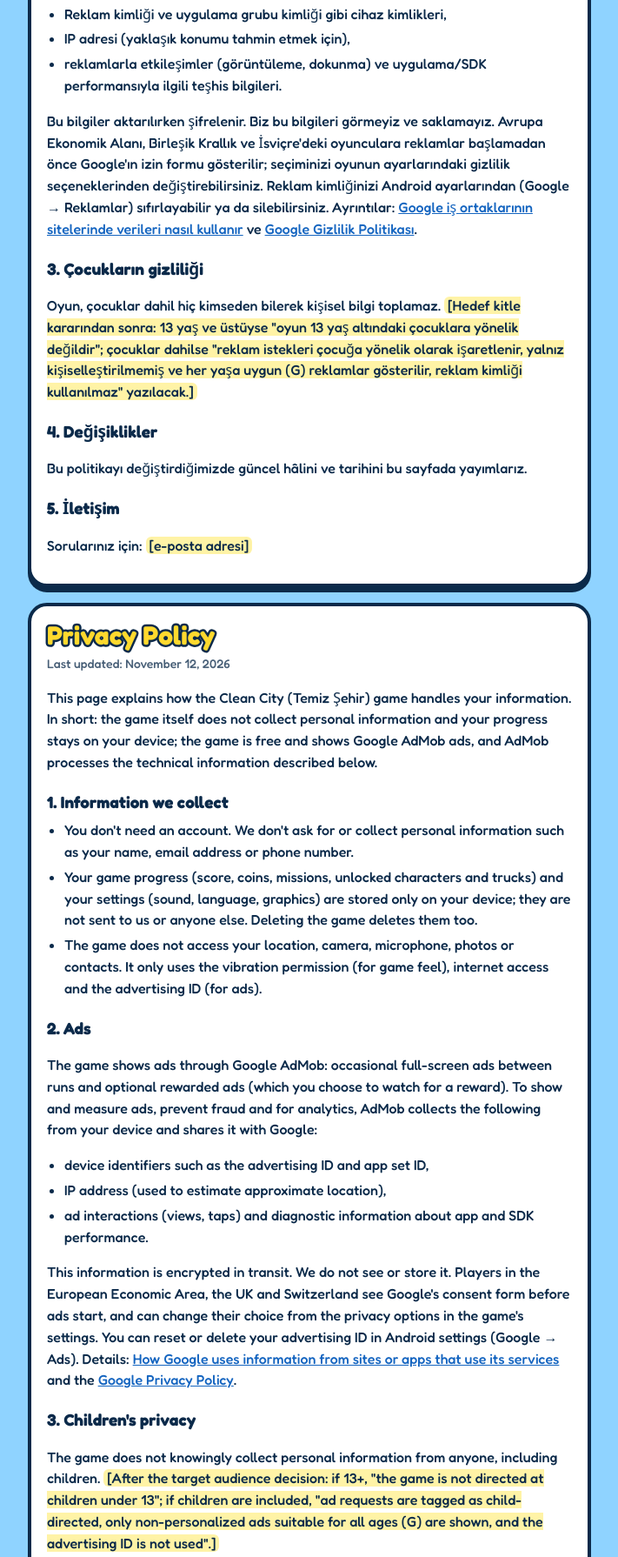
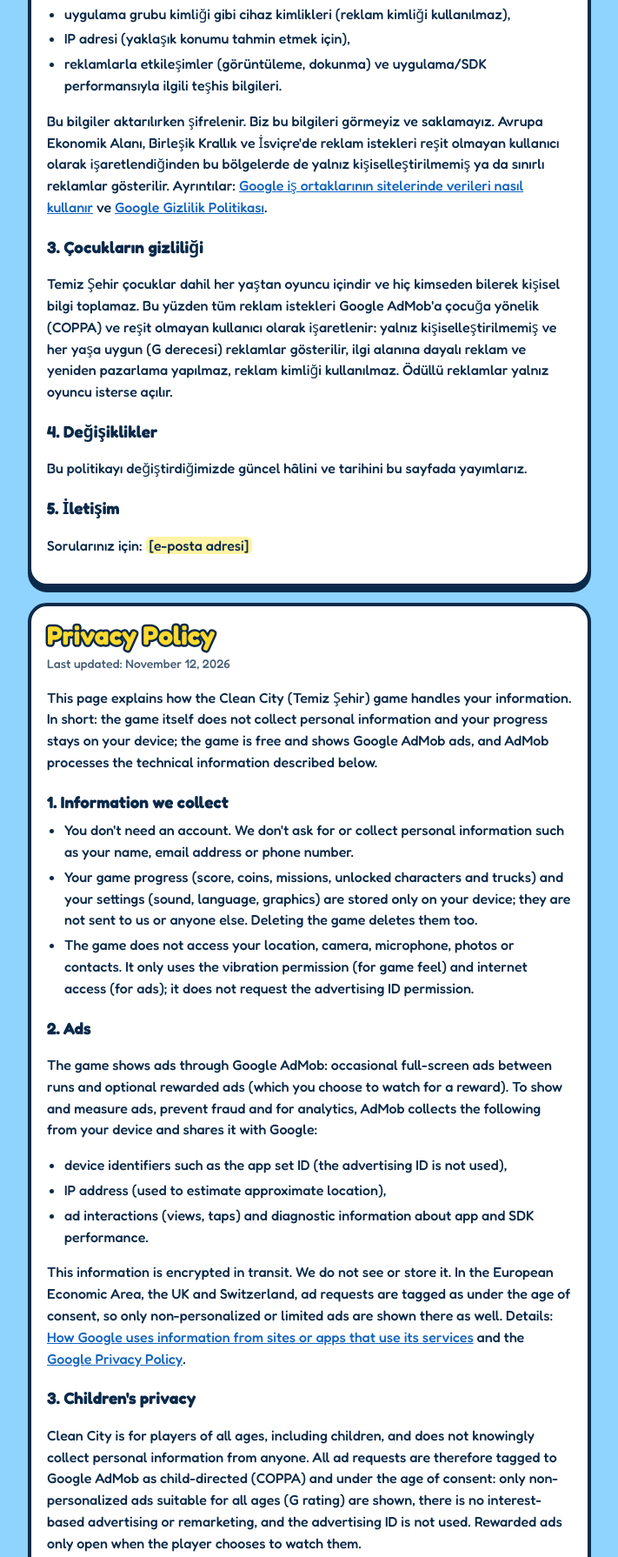
Before and after one commit to ap520888/temiz-sehir-gizlilik, a plain HTML site: page index.html in a window 1280 px wide. Shown: the part 697-2487 px from the top of the page at 87% size, without its empty margins (284-995 px from the left). Drawn offline with Linux system fonts and the light colour scheme.

Commit message:
Çocuklar dahil kitleye göre güncellendi

```diff
--- a/index.html
+++ b/index.html
@@ -39,20 +39,20 @@
     <ul>
       <li>Hesap açmanız gerekmez. Adınız, e-posta adresiniz, telefon numaranız gibi kişisel bilgiler sorulmaz ve toplanmaz.</li>
       <li>Oyundaki ilerlemeniz (puan, altın, görevler, açtığınız karakter ve kamyonlar) ve ayarlarınız (ses, dil, grafik) yalnızca cihazınızda saklanır; bize ya da başka birine gönderilmez. Oyunu silerseniz bu bilgiler de silinir.</li>
-      <li>Oyun konumunuza, kameranıza, mikrofonunuza, fotoğraflarınıza ya da rehberinize erişmez. Yalnızca titreşim (oyun hissi için), internet ve reklam kimliği (reklamlar için) izinlerini kullanır.</li>
+      <li>Oyun konumunuza, kameranıza, mikrofonunuza, fotoğraflarınıza ya da rehberinize erişmez. Yalnızca titreşim (oyun hissi için) ve internet (reklamlar için) izinlerini kullanır; reklam kimliği iznini istemez.</li>
     </ul>
 
     <h2>2. Reklamlar</h2>
     <p>Oyun, reklamları Google AdMob ile gösterir: koşu sonlarında ara sıra çıkan tam ekran reklamlar ve isteğe bağlı ödüllü reklamlar (ödül karşılığında sizin seçerek izlediğiniz). AdMob, reklamları göstermek, ölçmek, kötüye kullanımı önlemek ve analiz için cihazınızdan şu bilgileri toplar ve Google ile paylaşır:</p>
     <ul>
-      <li>Reklam kimliği ve uygulama grubu kimliği gibi cihaz kimlikleri,</li>
+      <li>uygulama grubu kimliği gibi cihaz kimlikleri (reklam kimliği kullanılmaz),</li>
       <li>IP adresi (yaklaşık konumu tahmin etmek için),</li>
       <li>reklamlarla etkileşimler (görüntüleme, dokunma) ve uygulama/SDK performansıyla ilgili teşhis bilgileri.</li>
     </ul>
-    <p>Bu bilgiler aktarılırken şifrelenir. Biz bu bilgileri görmeyiz ve saklamayız. Avrupa Ekonomik Alanı, Birleşik Krallık ve İsviçre'deki oyunculara reklamlar başlamadan önce Google'ın izin formu gösterilir; seçiminizi oyunun ayarlarındaki gizlilik seçeneklerinden değiştirebilirsiniz. Reklam kimliğinizi Android ayarlarından (Google → Reklamlar) sıfırlayabilir ya da silebilirsiniz. Ayrıntılar: <a href="https://policies.google.com/technologies/partner-sites" target="_blank" rel="noopener">Google iş ortaklarının sitelerinde verileri nasıl kullanır</a> ve <a href="https://policies.google.com/privacy" target="_blank" rel="noopener">Google Gizlilik Politikası</a>.</p>
+    <p>Bu bilgiler aktarılırken şifrelenir. Biz bu bilgileri görmeyiz ve saklamayız. Avrupa Ekonomik Alanı, Birleşik Krallık ve İsviçre'de reklam istekleri reşit olmayan kullanıcı olarak işaretlendiğinden bu bölgelerde de yalnız kişiselleştirilmemiş ya da sınırlı reklamlar gösterilir. Ayrıntılar: <a href="https://policies.google.com/technologies/partner-sites" target="_blank" rel="noopener">Google iş ortaklarının sitelerinde verileri nasıl kullanır</a> ve <a href="https://policies.google.com/privacy" target="_blank" rel="noopener">Google Gizlilik Politikası</a>.</p>
 
     <h2>3. Çocukların gizliliği</h2>
-    <p>Oyun, çocuklar dahil hiç kimseden bilerek kişisel bilgi toplamaz. <span class="todo">[Hedef kitle kararından sonra: 13 yaş ve üstüyse "oyun 13 yaş altındaki çocuklara yönelik değildir"; çocuklar dahilse "reklam istekleri çocuğa yönelik olarak işaretlenir, yalnız kişiselleştirilmemiş ve her yaşa uygun (G) reklamlar gösterilir, reklam kimliği kullanılmaz" yazılacak.]</span></p>
+    <p>Temiz Şehir çocuklar dahil her yaştan oyuncu içindir ve hiç kimseden bilerek kişisel bilgi toplamaz. Bu yüzden tüm reklam istekleri Google AdMob'a çocuğa yönelik (COPPA) ve reşit olmayan kullanıcı olarak işaretlenir: yalnız kişiselleştirilmemiş ve her yaşa uygun (G derecesi) reklamlar gösterilir, ilgi alanına dayalı reklam ve yeniden pazarlama yapılmaz, reklam kimliği kullanılmaz. Ödüllü reklamlar yalnız oyuncu isterse açılır.</p>
 
     <h2>4. Değişiklikler</h2>
     <p>Bu politikayı değiştirdiğimizde güncel hâlini ve tarihini bu sayfada yayımlarız.</p>
@@ -70,20 +70,20 @@
     <ul>
       <li>You don't need an account. We don't ask for or collect personal information such as your name, email address or phone number.</li>
       <li>Your game progress (score, coins, missions, unlocked characters and trucks) and your settings (sound, language, graphics) are stored only on your device; they are not sent to us or anyone else. Deleting the game deletes them too.</li>
-      <li>The game does not access your location, camera, microphone, photos or contacts. It only uses the vibration permission (for game feel), internet access and the advertising ID (for ads).</li>
+      <li>The game does not access your location, camera, microphone, photos or contacts. It only uses the vibration permission (for game feel) and internet access (for ads); it does not request the advertising ID permission.</li>
     </ul>
 
     <h2>2. Ads</h2>
     <p>The game shows ads through Google AdMob: occasional full-screen ads between runs and optional rewarded ads (which you choose to watch for a reward). To show and measure ads, prevent fraud and for analytics, AdMob collects the following from your device and shares it with Google:</p>
     <ul>
-      <li>device identifiers such as the advertising ID and app set ID,</li>
+      <li>device identifiers such as the app set ID (the advertising ID is not used),</li>
       <li>IP address (used to estimate approximate location),</li>
       <li>ad interactions (views, taps) and diagnostic information about app and SDK performance.</li>
     </ul>
-    <p>This information is encrypted in transit. We do not see or store it. Players in the European Economic Area, the UK and Switzerland see Google's consent form before ads start, and can change their choice from the privacy options in the game's settings. You can reset or delete your advertising ID in Android settings (Google → Ads). Details: <a href="https://policies.google.com/technologies/partner-sites" target="_blank" rel="noopener">How Google uses information from sites or apps that use its services</a> and the <a href="https://policies.google.com/privacy" target="_blank" rel="noopener">Google Privacy Policy</a>.</p>
+    <p>This information is encrypted in transit. We do not see or store it. In the European Economic Area, the UK and Switzerland, ad requests are tagged as under the age of consent, so only non-personalized or limited ads are shown there as well. Details: <a href="https://policies.google.com/technologies/partner-sites" target="_blank" rel="noopener">How Google uses information from sites or apps that use its services</a> and the <a href="https://policies.google.com/privacy" target="_blank" rel="noopener">Google Privacy Policy</a>.</p>
 
     <h2>3. Children's privacy</h2>
-    <p>The game does not knowingly collect personal information from anyone, including children. <span class="todo">[After the target audience decision: if 13+, "the game is not directed at children under 13"; if children are included, "ad requests are tagged as child-directed, only non-personalized ads suitable for all ages (G) are shown, and the advertising ID is not used".]</span></p>
+    <p>Clean City is for players of all ages, including children, and does not knowingly collect personal information from anyone. All ad requests are therefore tagged to Google AdMob as child-directed (COPPA) and under the age of consent: only non-personalized ads suitable for all ages (G rating) are shown, there is no interest-based advertising or remarketing, and the advertising ID is not used. Rewarded ads only open when the player chooses to watch them.</p>
 
     <h2>4. Changes</h2>
     <p>If we change this policy, we will post the updated version and its date on this page.</p>
```
